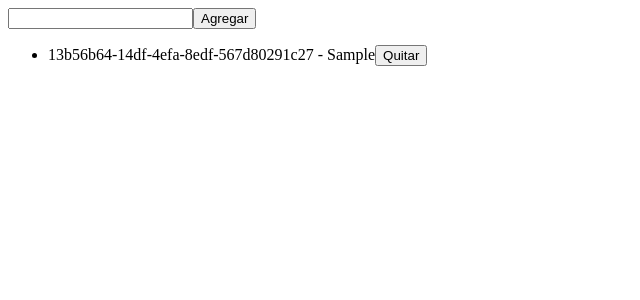
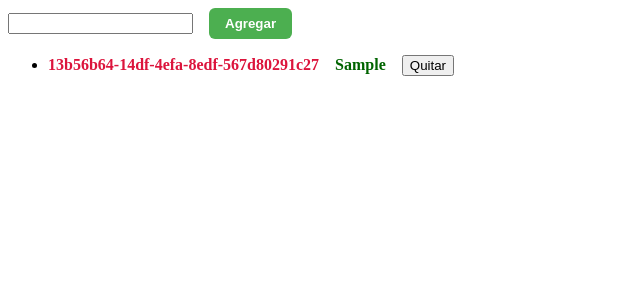
Before and after one commit to dlandivar/angular19, an Angular app: page / in a window 1280 px wide. Both pictures are taken after typing "Sample" into the empty fields and a click on the button "Agregar". Shown: the top 300 px of the page, without its empty margins (0-640 px from the left). Built offline with nearby package versions, Linux system fonts and the light colour scheme.

Commit message:
aumento estilos

```diff
--- a/src/app/item/item.css
+++ b/src/app/item/item.css
@@ -0,0 +1,15 @@
+.boton-agregar {
+  background-color: #4caf50;
+  color: white;
+  padding: 0.5rem 1rem;
+  border: none;
+  border-radius: 6px;
+  font-weight: bold;
+  cursor: pointer;
+}
+.boton-agregar:hover {
+  background-color: blue;
+}
+.espaciado {
+  margin-left: 16px; /* Puedes usar px, rem, %, etc. */
+}
--- a/src/app/item/item.html
+++ b/src/app/item/item.html
@@ -1,3 +1,3 @@
  <input type="text" [(ngModel)]="tarea" >
 
- <button (click)="emitirTexto()">Agregar</button>
+ <button (click)="emitirTexto()" class="espaciado boton-agregar">Agregar</button>
--- a/src/app/lista/lista.css
+++ b/src/app/lista/lista.css
@@ -0,0 +1,12 @@
+.espaciado {
+  margin-left: 16px; /* Puedes usar px, rem, %, etc. */
+}
+.id-estilo {
+  color: crimson;
+  font-weight: bold;
+}
+
+.nombre-estilo {
+  color: darkgreen;
+  font-weight: bold;
+}
--- a/src/app/lista/lista.html
+++ b/src/app/lista/lista.html
@@ -1,7 +1,11 @@
- <app-item (textoAgregado)="agregar($event)"></app-item>
+<app-item (textoAgregado)="agregar($event)"></app-item>
 
 @for(item of tareas; track item.id){
-    <ul>
-        <li>{{item.id}}    -     {{item.name}}<button (click)="borrar(item.id)">Quitar</button></li>
-    </ul>
+<ul>
+    <li>
+        <span class="id-estilo">{{ item.id }}</span>
+        <span class="espaciado nombre-estilo">{{ item.name }}</span>
+        <button (click)="borrar(item.id)" class="espaciado">Quitar</button>
+    </li>
+</ul>
 }
```
